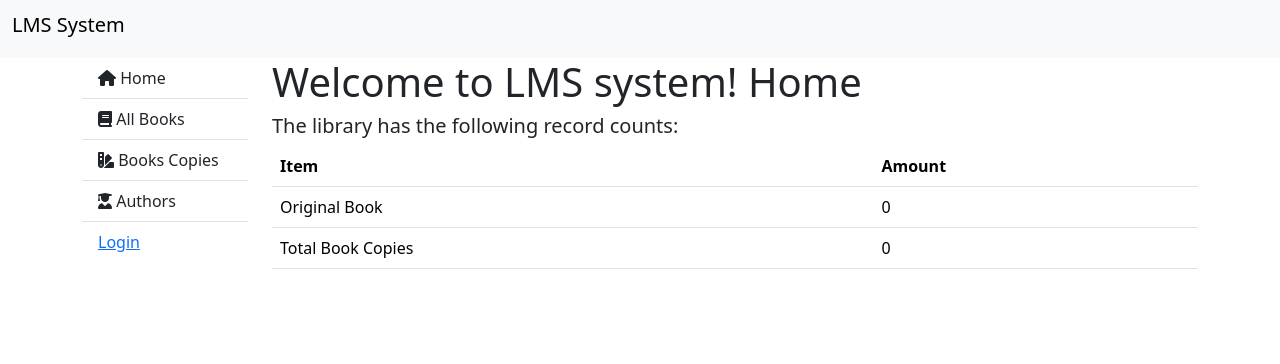
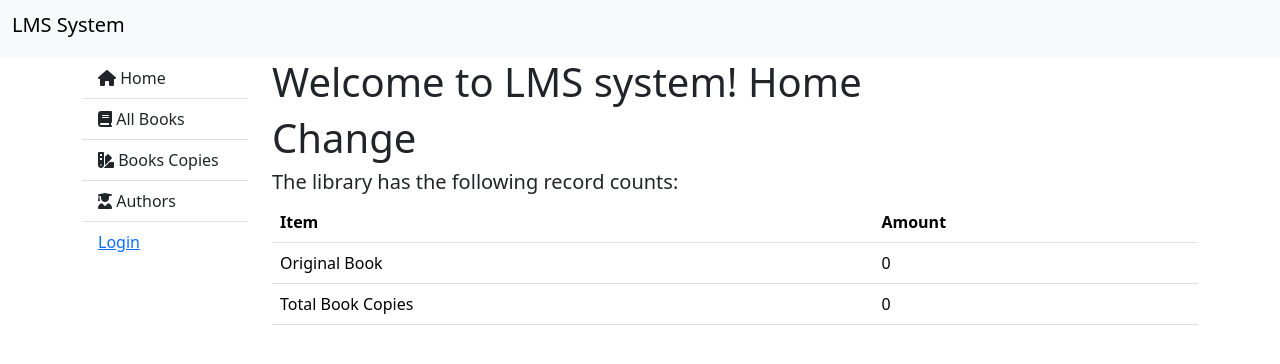
Before and after one commit to SosSokleng99/django_lms_system_g22, a Django app: page /lms/ in a window 1280 px wide. Shown: the top 364 px of the page. Run offline with Django 4.2, Linux system fonts and the light colour scheme; data that the repository does not hold is empty; some libraries are stand-ins or nearby versions.

Commit message:
Update home.html

```diff
--- a/lms/templates/home.html
+++ b/lms/templates/home.html
@@ -2,6 +2,7 @@
 
 {% block content %}
 <h1>Welcome to LMS system! Home</h1>
+<h1>Change</h1>
 <h5> The library has the following record counts: </h5>
 <table class="table">
     <thead>
```
